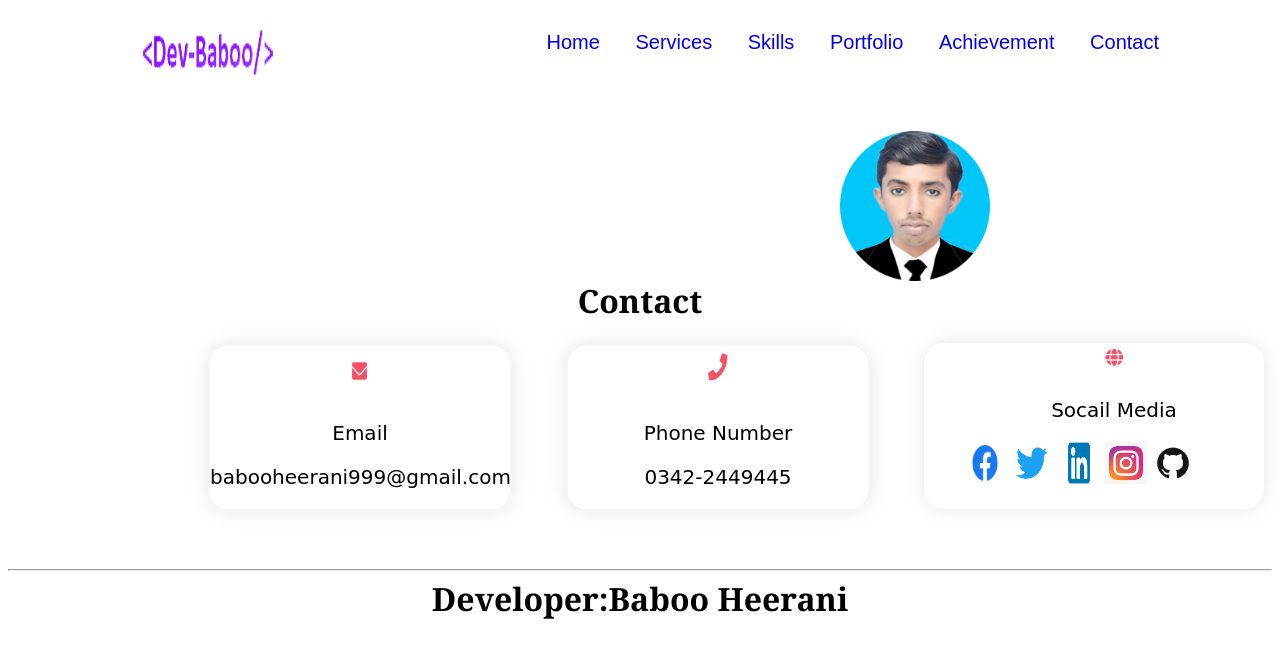
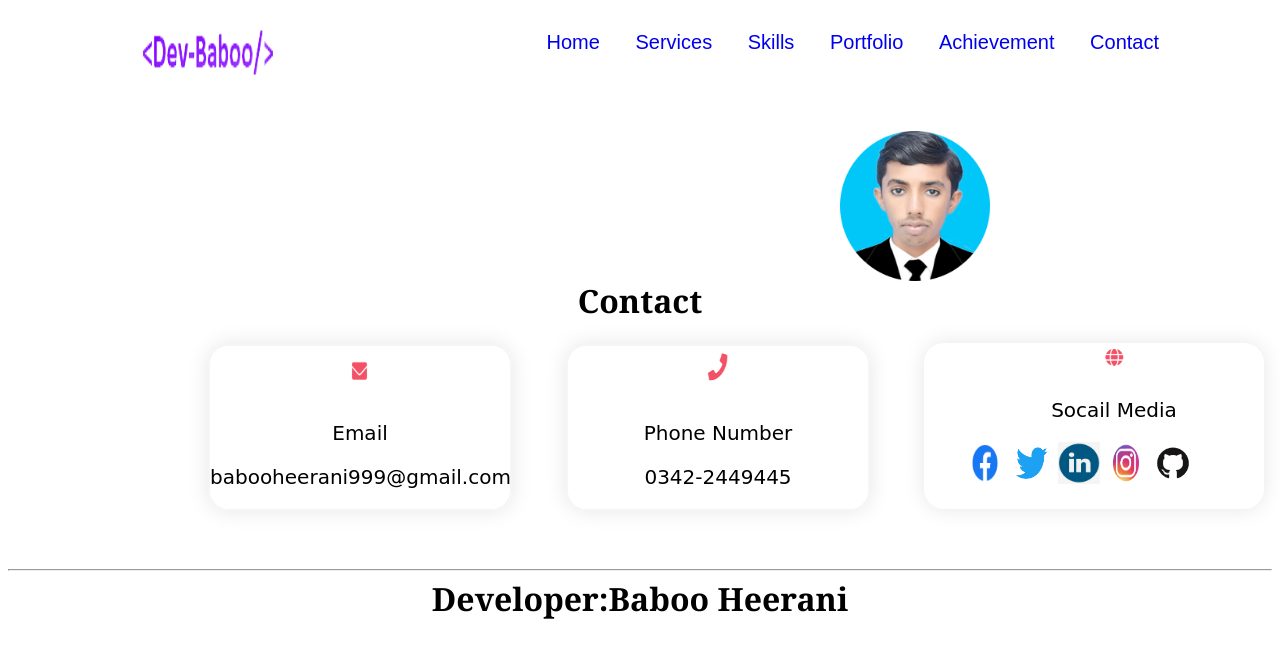
Before and after one commit to Baboo523/My-Portfolio, a plain HTML site: page public/Contact.html in a window 1280 px wide. Drawn offline with Linux system fonts and the light colour scheme.

Commit message:
update all

```diff
--- a/public/Contact.html
+++ b/public/Contact.html
@@ -4,8 +4,9 @@
         <meta charset="UTF-8">
         <meta http-equiv="X-UA-Compatible" content="IE=edge">
         <meta name="viewport" content="width=device-width, initial-scale=1.0">
-        <title>Document</title>
+        <title>Contact Us</title>
         <link rel="stylesheet" href="Contact.css">
+        <link rel="icon" href="Images/programmer.svg"/>
     </head>
     <body>
         <div id="Main">
@@ -46,8 +47,8 @@
                 <center class="red"  ><p>Socail Media</p></center>
                 <a href="https://www.facebook.com/baboo.meghwar/" target="_blank" ><img class="border"  src="Images/Facebook-logo.png" alt="HTML tutorial"style="width:42px;height:42px;"></a>
                 <a href="https://twitter.com/baboo_heerani" target="_blank" ><img class="border"  src="Images/twitter.png" alt="HTML tutorial"style="width:42px;height:42px;"></a>
-                <a href="https://www.linkedin.com/in/baboo-kumar-heerani-2a39a2188/" target="_blank" ><img class="border"src="Images/linkedin.png"alt="HTML tutorial" style="width:42px;height:42px;"></a>
-                <a href="https://www.instagram.com/baboo_kumar99/" target="_blank" ><img class="border"src="Images/instagram.jpg" alt="HTML tutorial" style="width:42px;height:42px;"></a>
+                <a href="https://www.linkedin.com/in/baboo-kumar-heerani-2a39a2188/" target="_blank" ><img class="border"src="Images/linkedin1.png"alt="HTML tutorial" style="width:42px;height:42px;"></a>
+                <a href="https://www.instagram.com/baboo_kumar99/" target="_blank" ><img class="border" src="Images/instagram-removebg-preview.png" alt="HTML tutorial" style="width:42px;height:42px;"></a>
                 <a href="https://github.com/Baboo523" target="_blank" ><img class="border"src="Images/Github.png" alt="HTML tutorial" style="width:42px;height:42px;"></a>
             </span>
             </div>
--- a/public/index.css
+++ b/public/index.css
@@ -63,6 +63,7 @@ a:hover
     height: 50px;
     background-color:#eee7e7;
     height: 90px;
+
 }
 #Logo
 {
```
Also changed, not shown: public/Achievements.html (+2 -1 lines), public/Portfolio.html (+2 -1 lines), public/Services.html (+2 -1 lines), public/Skills.html (+2 -1 lines), public/index.html (+1 -0 lines), firebase.json (renamed from public/firebase.json), public/Images/instagram-removebg-preview.png (added), public/Images/instagram.png (added), public/Images/linkedin1-removebg-preview.png (added), public/Images/linkedin1.png (added), 4 other files.
